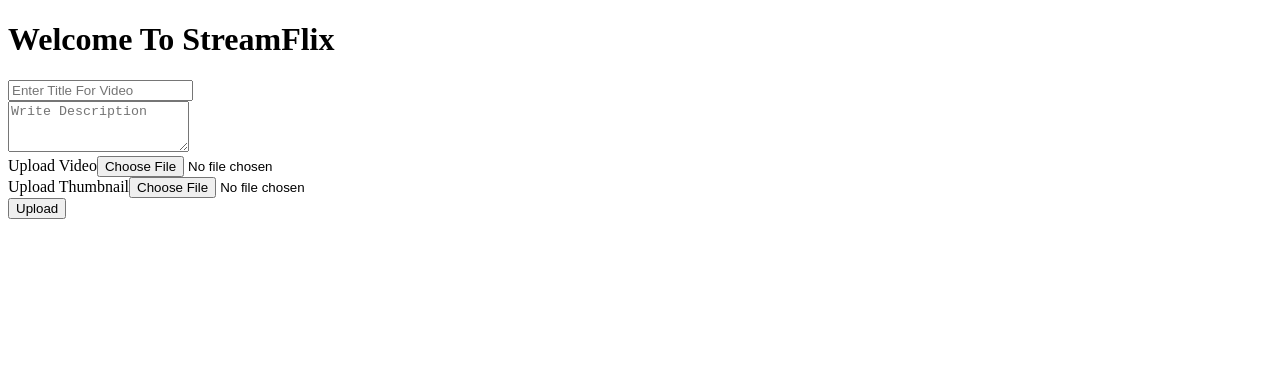
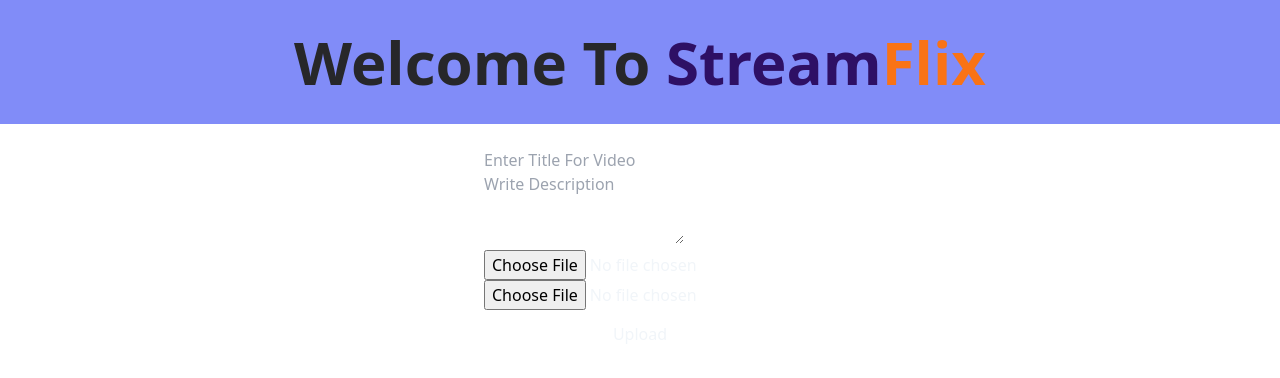
Before and after one commit to Me-Jitesh/StreamFlix-UI, an Angular app: page /video-upload in a window 1280 px wide. Shown: the top 378 px of the page. Built offline with nearby package versions, Linux system fonts and the light colour scheme.

Commit message:
Tailwind CSS Configured

```diff
--- a/package.json
+++ b/package.json
@@ -29,12 +29,16 @@
     "@angular/cli": "^18.2.4",
     "@angular/compiler-cli": "^18.2.0",
     "@types/jasmine": "~5.1.0",
+    "@types/tailwindcss": "^3.1.0",
+    "autoprefixer": "^10.4.20",
     "jasmine-core": "~5.2.0",
     "karma": "~6.4.0",
     "karma-chrome-launcher": "~3.2.0",
     "karma-coverage": "~2.2.0",
     "karma-jasmine": "~5.1.0",
     "karma-jasmine-html-reporter": "~2.1.0",
+    "postcss": "^8.4.47",
+    "tailwindcss": "^3.4.11",
     "typescript": "~5.5.2"
   }
 }
--- /dev/null
+++ b/postcss.config.js
@@ -0,0 +1,6 @@
+module.exports = {
+    plugins: {
+        tailwindcss: {},
+        autoprefixer: {},
+    },
+};
--- a/src/styles.css
+++ b/src/styles.css
@@ -1 +1,3 @@
-/* You can add global styles to this file, and also import other style files */
+@tailwind base;
+@tailwind components;
+@tailwind utilities;
--- /dev/null
+++ b/tailwind.config.ts
@@ -0,0 +1,14 @@
+import { Config } from 'tailwindcss';
+
+const config: Config = {
+  content: [
+    './src/**/**/*.{html,ts}',  // Adjust according to your Angular files
+    './src/**/*.{html,ts}',  // Adjust according to your Angular files
+  ],
+  theme: {
+    extend: {},
+  },
+  plugins: [],
+};
+
+export default config;
```
Also changed, not shown: 1 other file (tests, documents, lock files or other folders).
